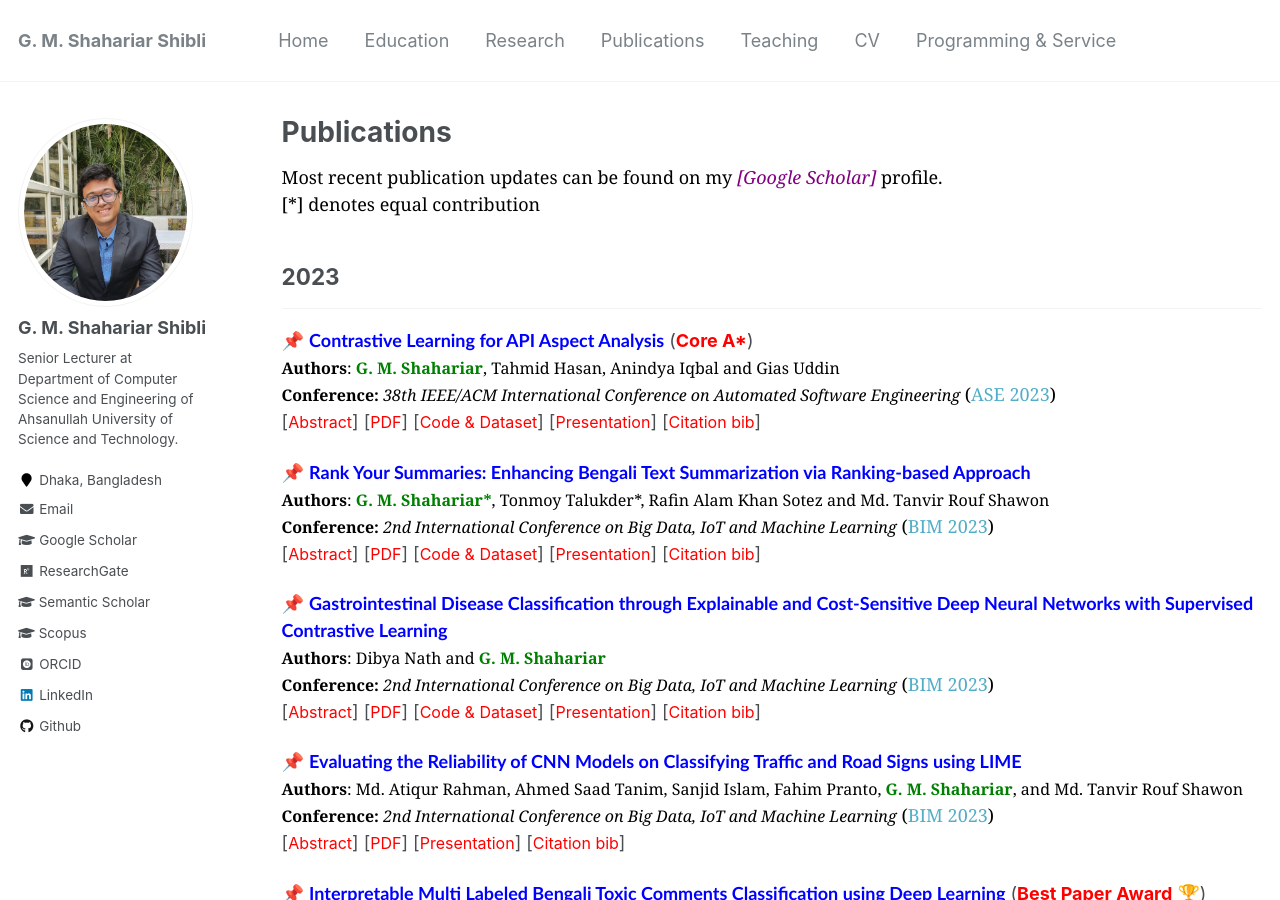
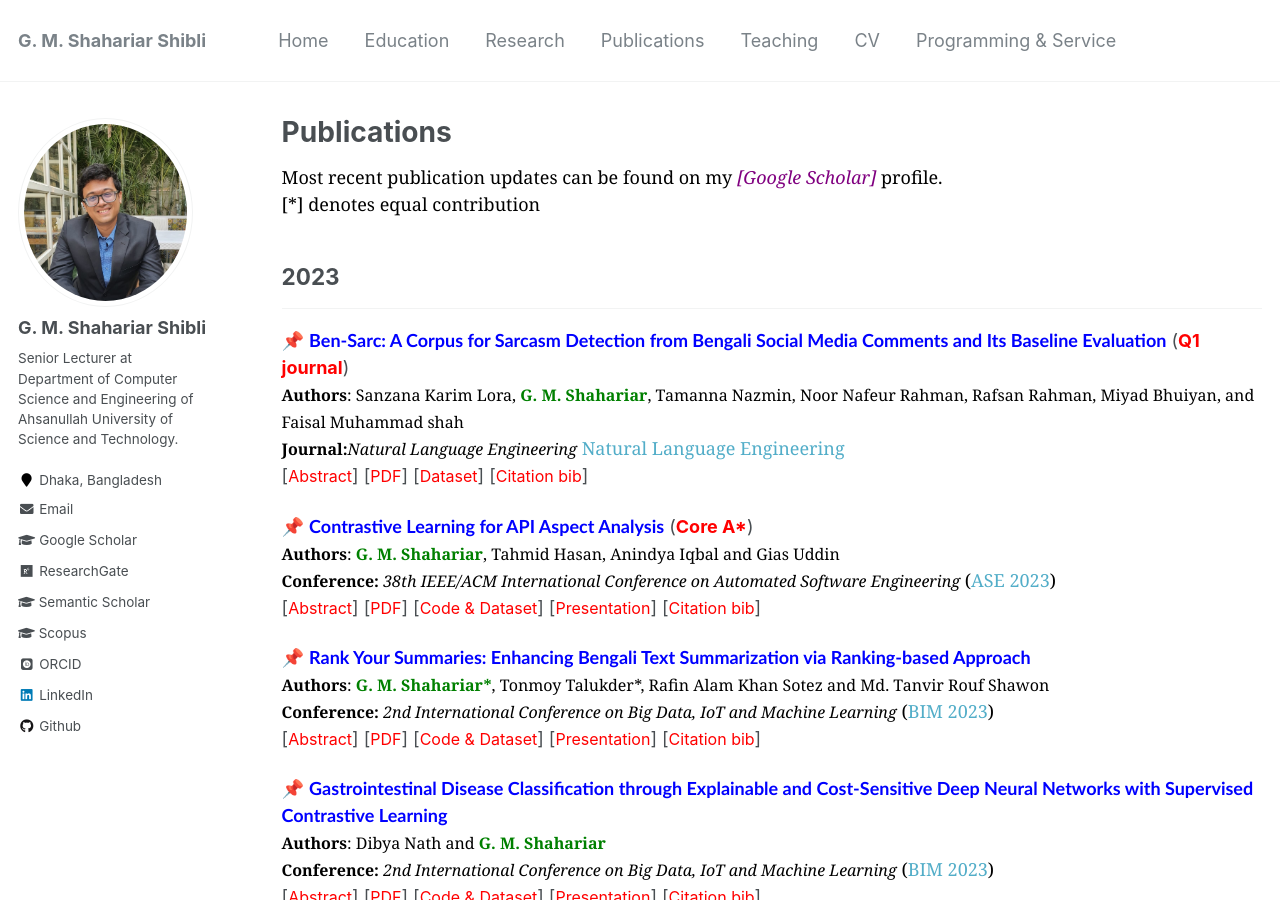
Before and after one commit to shahariar-shibli/shahariar-shibli.github.io, a Jekyll site: the page built from _pages/publications.md, in a window 1280 px wide and 900 px high. Built offline with Jekyll 4.4.1, drawn with Linux system fonts in a browser that asks for light colours; some web fonts are replaced; some of the changed text lies outside the part shown.

Commit message:
Update publications.md

```diff
--- a/_pages/publications.md
+++ b/_pages/publications.md
@@ -10,6 +10,46 @@ author_profile: true
 
 ## 2023
 ---------
+<!-- Paper 10 -->
+📌 [<span style="color:Blue;font-family:Trebuchet MS;">**Ben-Sarc: A Corpus for Sarcasm Detection from Bengali Social Media Comments and Its Baseline Evaluation**</span>](https://www.researchgate.net/publication/357888683_Ben-Sarc_A_Corpus_for_Sarcasm_Detection_from_Bengali_Social_Media_Comments_and_Its_Baseline_Evaluation) (<span style="color:red"><strong>Q1 journal</strong></span>)<br>
+<span style="color:black;font-family:Georgia">
+	<font size="3"><strong>Authors</strong>: Sanzana Karim Lora, <strong style="color:green">G. M. Shahariar</strong>, Tamanna Nazmin, Noor Nafeur Rahman, Rafsan Rahman, Miyad Bhuiyan, and Faisal Muhammad shah</font>
+</span>
+<br>
+	<span style="color:black;font-family:Georgia">
+		<font size="3"><strong>Journal:</strong><em>Natural Language Engineering</em></font> [Natural Language Engineering](https://www.cambridge.org/core/journals/natural-language-engineering)
+	</span>
+<br>
+[<a style="color:red;" href="#" onclick="$('#inreview_abstract').toggle();return false;"><font size="3">Abstract</font></a>] [[<span style ="color:red"><font size="3">PDF</font></span>](https://engrxiv.org/preprint/view/2102/4194)] [[<span style ="color:red"><font size="3">Dataset</font></span>](https://docs.google.com/spreadsheets/d/1paQG4X28R7kiV3zYN9Lwa3mJgouXZjqL/edit#gid=785602251)] [<a style="color:red;" href="#" onclick="$('#inreview_bib').toggle();return false;"><font size="3">Citation bib</font></a>]
+
+<div id="inreview_bib" class="bib" style="display:none;">
+	<pre>
+		@article{loraben,
+		  title={Ben-Sarc: A Corpus for Sarcasm Detection from Bengali Social Media Comments and Its Baseline Evaluation},
+		  author={Lora, Sanzana Karim and Shahariar, GM and Nazmin, Tamanna and Rahman, Noor Nafeur and Rahman, Rafsan and Bhuiyan, Miyad and others},
+		  publisher={Engineering Archive}
+		}
+	</pre>
+</div>
+
+<div id="inreview_abstract" class="abstract" style="display:none;">
+	<p style="text-align:justify; color:black;font-family:Monaco;">
+		<font size="3">
+			Sarcasm detection research of the Bengali language so far can be considered to be narrow due to the unavailability of resources.
+			In this paper, we introduce a large-scale self annotated Bengali corpus for sarcasm detection research problem in the Bengali
+			language named 'Ben-Sarc' containing 25,636 comments, manually collected from different public Facebook pages and evaluated by external
+			evaluators. Then we present a complete strategy to utilize different models of traditional machine learning, deep learning, and
+			transfer learning to detect sarcasm from text using the Ben-Sarc corpus. Finally, we demonstrate a comparison between the performance
+			of traditional machine learning, deep learning, and transfer learning models on our Ben-Sarc corpus. Transfer learning using
+			Indic-Transformers Bengali BERT as a pre-trained source model has achieved the highest accuracy of 75.05%. The second highest
+			accuracy is obtained by the LSTM model with 72.48% and Multinomial Naive Bayes is acquired the third highest with 72.36% accuracy
+			for deep learning and machine learning, respectively. The Ben-Sarc corpus is made publicly available in the hope of advancing
+			the Bengali Natural Language Processing community.
+		</font>
+	</p>
+</div>
+
+
 <!-- Paper 09 -->
 📌 [<span style="color:blue;font-family:Trebuchet MS;">**Contrastive Learning for API Aspect Analysis**</span>](https://arxiv.org/pdf/2307.16878.pdf) (<span style="color:red"><strong>Core A*</strong></span>)<br>
 <span style="color:black;font-family:Georgia">
@@ -506,52 +546,6 @@ author_profile: true
 	</p>
 </div>
 
-
-## 2021
--------
-<!-- Paper 01 -->
-📌 [<span style="color:Blue;font-family:Trebuchet MS;">**Ben-Sarc: A Corpus for Sarcasm Detection from Bengali Social Media Comments and Its Baseline Evaluation**</span>](https://www.researchgate.net/publication/357888683_Ben-Sarc_A_Corpus_for_Sarcasm_Detection_from_Bengali_Social_Media_Comments_and_Its_Baseline_Evaluation)<br>
-<span style="color:black;font-family:Georgia">
-	<font size="3"><strong>Authors</strong>: Sanzana Karim Lora, <strong style="color:green">G. M. Shahariar</strong>, Tamanna Nazmin, Noor Nafeur Rahman, Rafsan Rahman, Miyad Bhuiyan, and Faisal Muhammad shah</font>
-</span>
-<br>
-	<span style="color:black;font-family:Georgia">
-		<font size="3"><strong>Journal:</strong>
-				<span style ="color:orchid">
-					<em>under review</em>
-				</span>
-		</font>
-	</span>
-<br>
-[<a style="color:red;" href="#" onclick="$('#inreview_abstract').toggle();return false;"><font size="3">Abstract</font></a>] [[<span style ="color:red"><font size="3">PDF</font></span>](https://engrxiv.org/preprint/view/2102/4194)] [[<span style ="color:red"><font size="3">Dataset</font></span>](https://docs.google.com/spreadsheets/d/1paQG4X28R7kiV3zYN9Lwa3mJgouXZjqL/edit#gid=785602251)] [<a style="color:red;" href="#" onclick="$('#inreview_bib').toggle();return false;"><font size="3">Citation bib</font></a>]
-
-<div id="inreview_bib" class="bib" style="display:none;">
-	<pre>
-		@article{loraben,
-		  title={Ben-Sarc: A Corpus for Sarcasm Detection from Bengali Social Media Comments and Its Baseline Evaluation},
-		  author={Lora, Sanzana Karim and Shahariar, GM and Nazmin, Tamanna and Rahman, Noor Nafeur and Rahman, Rafsan and Bhuiyan, Miyad and others},
-		  publisher={Engineering Archive}
-		}
-	</pre>
-</div>
-
-<div id="inreview_abstract" class="abstract" style="display:none;">
-	<p style="text-align:justify; color:black;font-family:Monaco;">
-		<font size="3">
-			Sarcasm detection research of the Bengali language so far can be considered to be narrow due to the unavailability of resources.
-			In this paper, we introduce a large-scale self annotated Bengali corpus for sarcasm detection research problem in the Bengali
-			language named 'Ben-Sarc' containing 25,636 comments, manually collected from different public Facebook pages and evaluated by external
-			evaluators. Then we present a complete strategy to utilize different models of traditional machine learning, deep learning, and
-			transfer learning to detect sarcasm from text using the Ben-Sarc corpus. Finally, we demonstrate a comparison between the performance
-			of traditional machine learning, deep learning, and transfer learning models on our Ben-Sarc corpus. Transfer learning using
-			Indic-Transformers Bengali BERT as a pre-trained source model has achieved the highest accuracy of 75.05%. The second highest
-			accuracy is obtained by the LSTM model with 72.48% and Multinomial Naive Bayes is acquired the third highest with 72.36% accuracy
-			for deep learning and machine learning, respectively. The Ben-Sarc corpus is made publicly available in the hope of advancing
-			the Bengali Natural Language Processing community.
-		</font>
-	</p>
-</div>
-
 ## 2019
 -------
 <!-- Paper 01 -->
```
